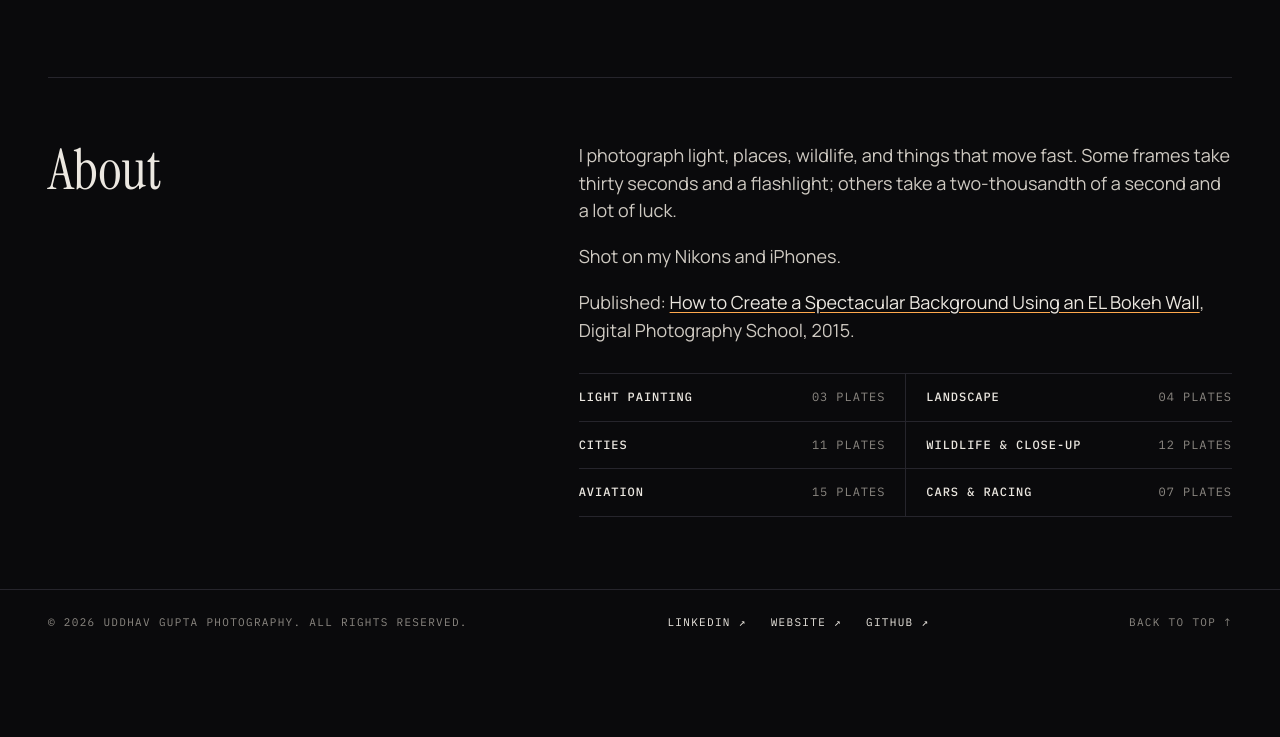
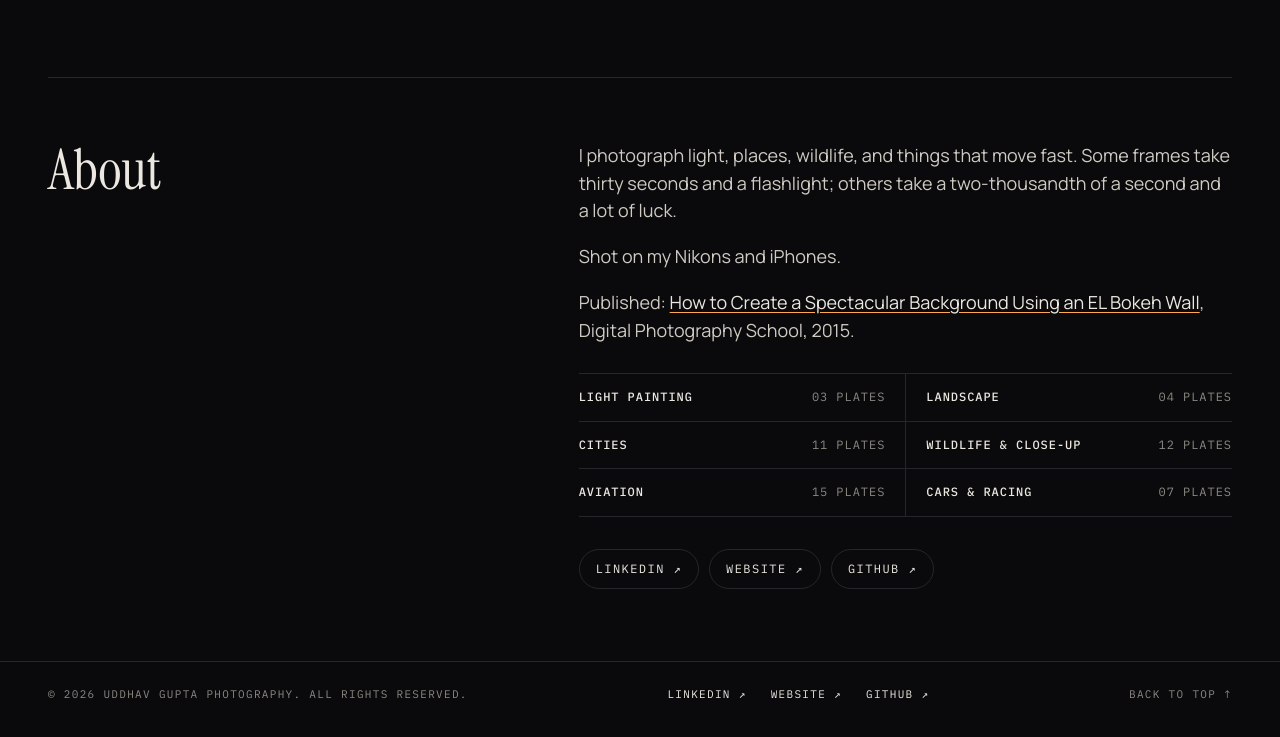
Before and after one commit to UddhavGupta/photography-portfolio, a plain HTML site: page index.html in a window 1280 px wide. Shown: the part 7905-8642 px from the top of the page. Before the commit the page ends 8576 px from the top, so only its background shows below. Drawn offline with Linux system fonts and the light colour scheme.

Commit message:
Add LinkedIn, website, GitHub links under About
Co-Authored-By: Claude Opus 5.5 <noreply@anthropic.com>
Claude-Session: https://claude.ai/code/session_016BzajNVd6zemARM6PJKsee

```diff
--- a/index.html
+++ b/index.html
@@ -95,6 +95,9 @@ figcaption .pl{font-family:var(--mono);font-size:11px;letter-spacing:.06em;text-
 .about p{margin:0 0 18px;max-width:60ch;font-size:18px;color:#cfcac2}
 .about-link{color:var(--paper);text-decoration-color:var(--sodium);text-underline-offset:3px}
 .about-link:hover{color:var(--sodium)}
+.elsewhere{display:flex;flex-wrap:wrap;gap:10px;margin-top:32px}
+.elsewhere a{font-family:var(--mono);font-size:12px;letter-spacing:.12em;text-transform:uppercase;color:var(--paper);text-decoration:none;border:1px solid var(--line);border-radius:999px;padding:10px 16px;transition:border-color .2s,color .2s}
+.elsewhere a:hover{border-color:var(--sodium);color:var(--sodium)}
 .series-list{list-style:none;margin:28px 0 0;padding:0;display:grid;grid-template-columns:repeat(2,minmax(0,1fr));border-top:1px solid var(--line)}
 .series-list li{padding:14px 0;border-bottom:1px solid var(--line);display:flex;justify-content:space-between;gap:12px;font-family:var(--mono);font-size:12px;letter-spacing:.08em;text-transform:uppercase;color:var(--muted)}
 .series-list li:nth-child(odd){padding-right:20px}
@@ -173,6 +176,11 @@ footer .links a:hover{color:var(--sodium)}
       <p>Shot on my Nikons and iPhones.</p>
       <p>Published: <a class="about-link" href="https://digital-photography-school.com/how-to-create-a-spectacular-background-using-an-el-bokeh-wall/" target="_blank" rel="noopener">How to Create a Spectacular Background Using an EL Bokeh Wall</a>, Digital Photography School, 2015.</p>
       <ul class="series-list" id="seriesList"></ul>
+      <nav class="elsewhere" aria-label="Elsewhere">
+        <a href="https://www.linkedin.com/in/guptauddhav" target="_blank" rel="noopener">LinkedIn <span aria-hidden="true">↗</span></a>
+        <a href="https://www.guptau.com" target="_blank" rel="noopener">Website <span aria-hidden="true">↗</span></a>
+        <a href="https://github.com/UddhavGupta" target="_blank" rel="noopener">GitHub <span aria-hidden="true">↗</span></a>
+      </nav>
     </div>
   </section>
 </main>
```
